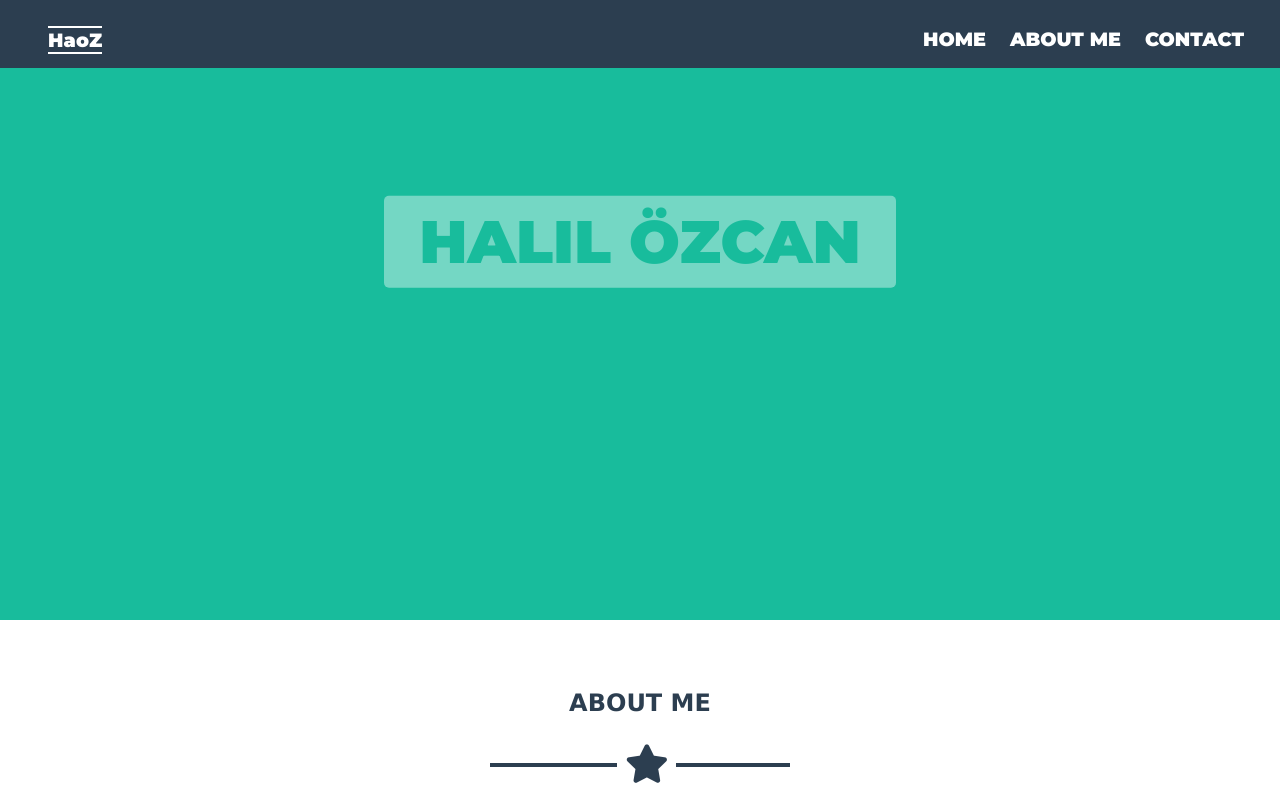
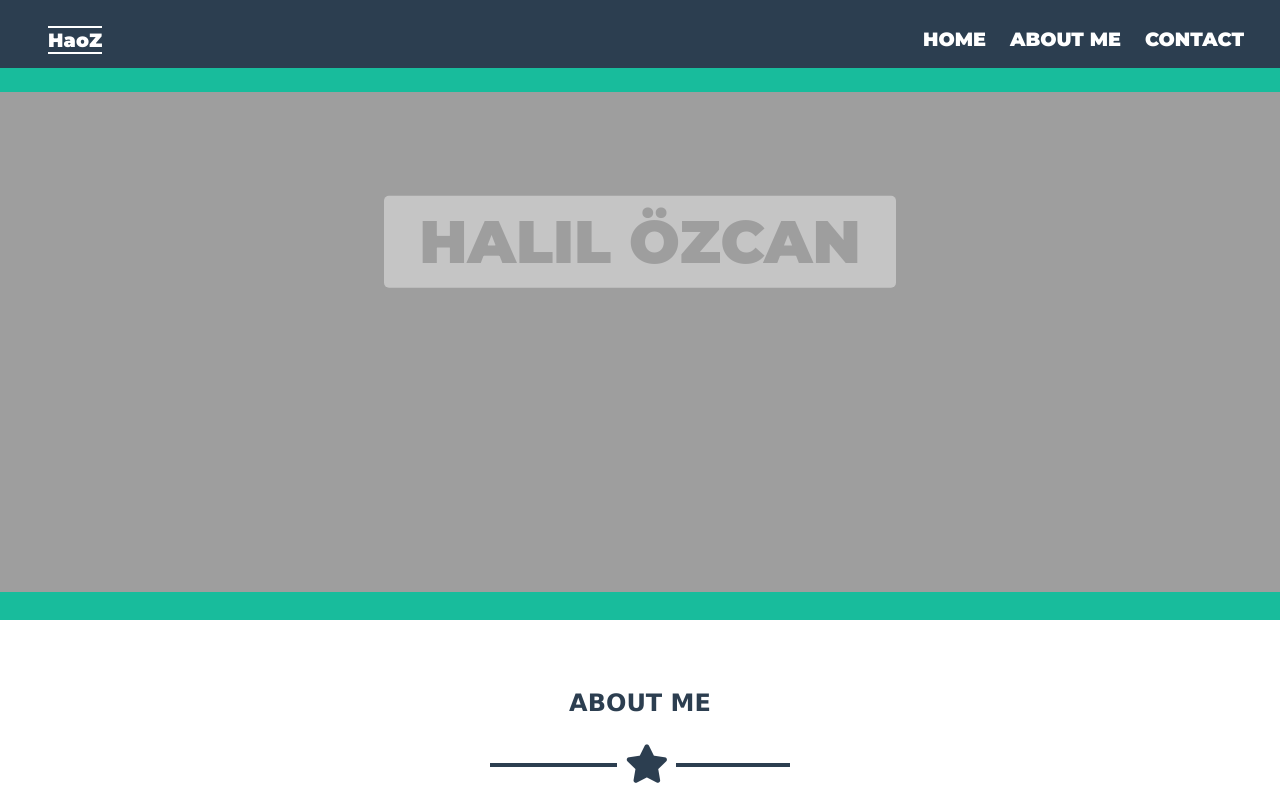
Before and after one commit to halilozcan42/mywebpage, a plain HTML site: page index.html in a window 1280 px wide. Shown: the top 794 px of the page. Drawn offline with Linux system fonts and the light colour scheme; the site is published under a folder, as on GitHub Pages, so addresses that start at the root find nothing.

Commit message:
last version

```diff
--- a/style.css
+++ b/style.css
@@ -164,7 +164,7 @@ header {
 
 .image-container {
     width: 100%;
-    background-image: url("/img/my-image.jpg");
+    background-image: url("./img/my-image.jpg");
     background-size: cover;
     position: relative;
     height: 500px;
```
